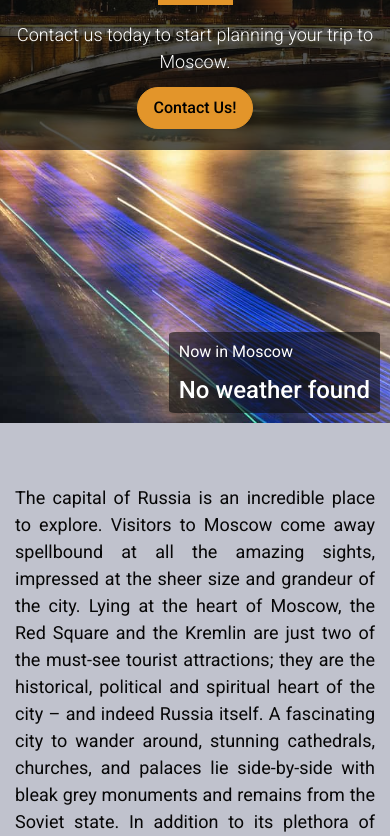
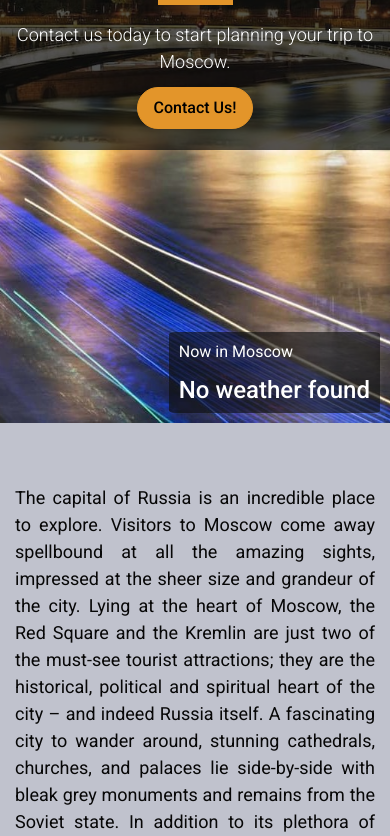
Before and after one commit to VictoriaShalabaeva/Visit-Moscow, a plain HTML site: page index.html in a window 390 px wide. Shown: the part 421-1257 px from the top of the page. Drawn offline with nearby package versions, Linux system fonts and the light colour scheme; no server answers.

Commit message:
Fixed background for large screens, scroll for mobile devices

```diff
--- a/assets/css/style2.css
+++ b/assets/css/style2.css
@@ -108,8 +108,7 @@ body{
 
     /*Photo credit: https://wall.alphacoders.com/big.php?i=1117417 */
 
-    background: url(../images/moscow-view-1.jpg) no-repeat center center;
-    background-attachment: scroll;
+    background: url(../images/moscow-view-1.jpg) no-repeat center center fixed;
     background-size: cover;
     display: -webkit-box;
     display: -ms-flexbox;
@@ -123,14 +122,31 @@ body{
     position: relative;
 }
 
-/* @media screen and (max-width: 600px){
+@media screen and (max-width: 600px){
 
     #image-outer-1{
 
-        background: url(../images/moscow-view-1-small.jpg) no-repeat center center fixed;
-        background-size: auto 100%;
+        height: 100vh;
+
+        max-height: -webkit-fill-available;
+
+        /*Photo credit: https://wall.alphacoders.com/big.php?i=1117417 */
+
+        background: url(../images/moscow-view-1-small.jpg) no-repeat center center;
+        background-attachment: scroll;
+        background-size: cover;
+        display: -webkit-box;
+        display: -ms-flexbox;
+        display: flex;
+        -webkit-box-align: center;
+        -ms-flex-align: center;
+        align-items: center;
+        -webkit-box-pack: center;
+        -ms-flex-pack: center;
+        justify-content: center;
+        position: relative;
     }
-} */
+}
 
 #image-outer-2{
 
```
